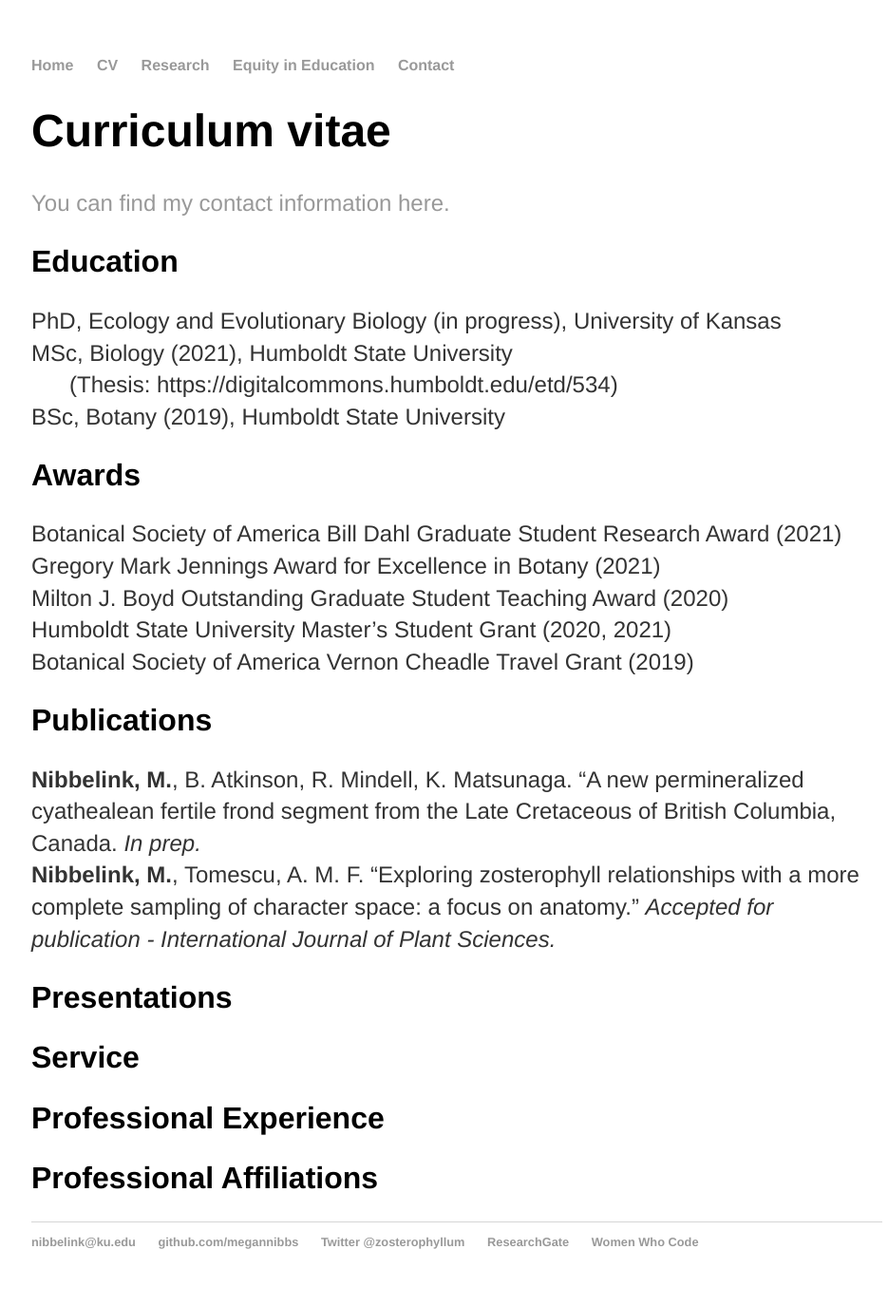
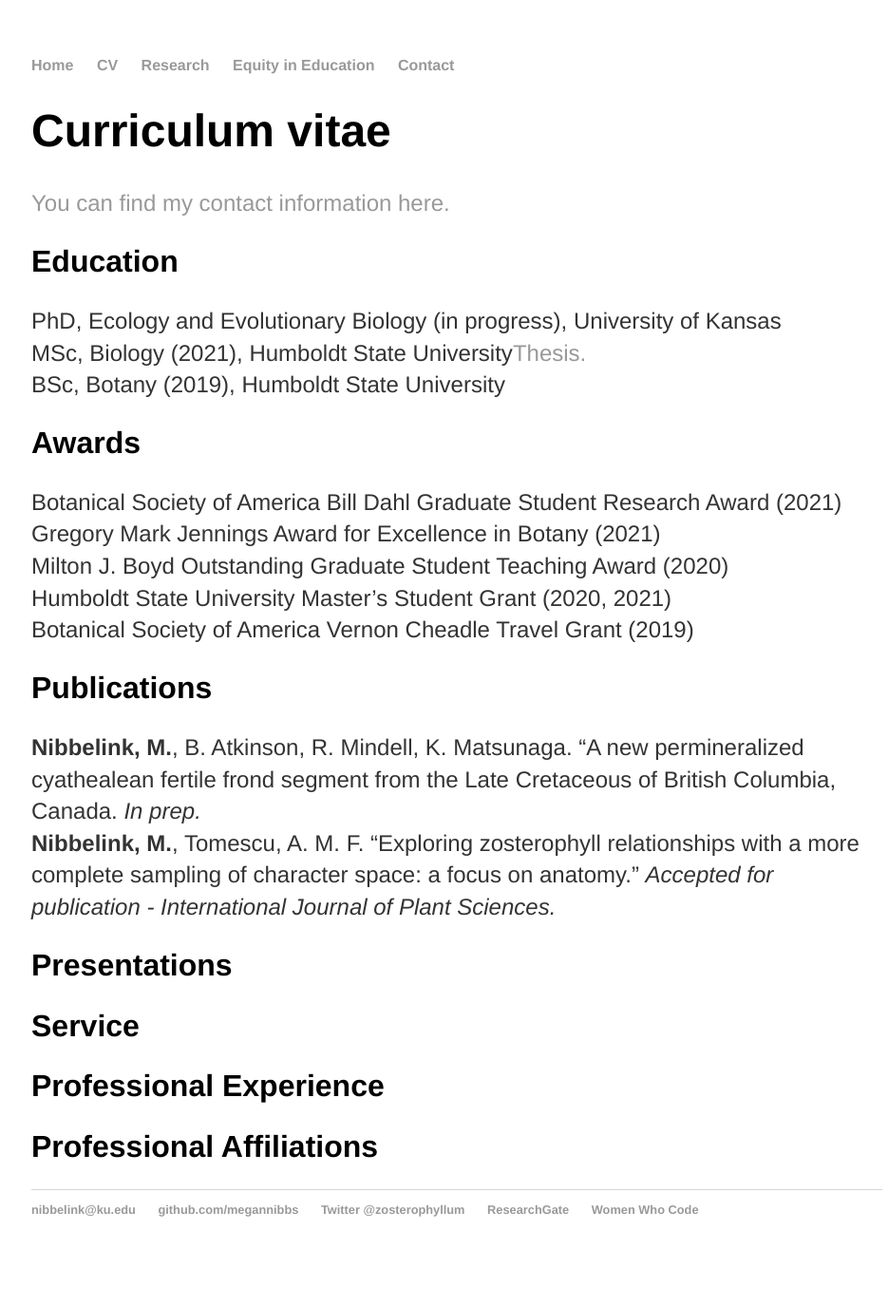
Before and after one commit to megannibbs/megannibbelink.github.io, a Jekyll site: the page built from cv/index.html, in a window 1280 px wide. Shown: the whole page at 95% size, without its empty margins (159-1094 px from the left). Built offline with Jekyll 4.4.1, drawn with Linux system fonts in a browser that asks for light colours; after the commit the page ends 1341 px from its top, so only the background shows below that.

Commit message:
Update index.html

```diff
--- a/cv/index.html
+++ b/cv/index.html
@@ -7,8 +7,7 @@ title: Meg Nibbelink | CV
 	<p><a href="/contact">You can find my contact information here.</a></p>
 	<h2>Education</h2>
 	<p>PhD, Ecology and Evolutionary Biology (in progress), University of Kansas</br>
-		MSc, Biology (2021), Humboldt State University </br>
-		&nbsp;&nbsp;&nbsp;&nbsp;&nbsp;&nbsp;(Thesis: https://digitalcommons.humboldt.edu/etd/534)</br>
+		MSc, Biology (2021), Humboldt State University<a href="https://digitalcommons.humboldt.edu/etd/534">Thesis.</a></br>
 		BSc, Botany (2019), Humboldt State University</p>
 	<h2>Awards</h2>
 	<p>Botanical Society of America Bill Dahl Graduate Student Research Award (2021)</br>
```
